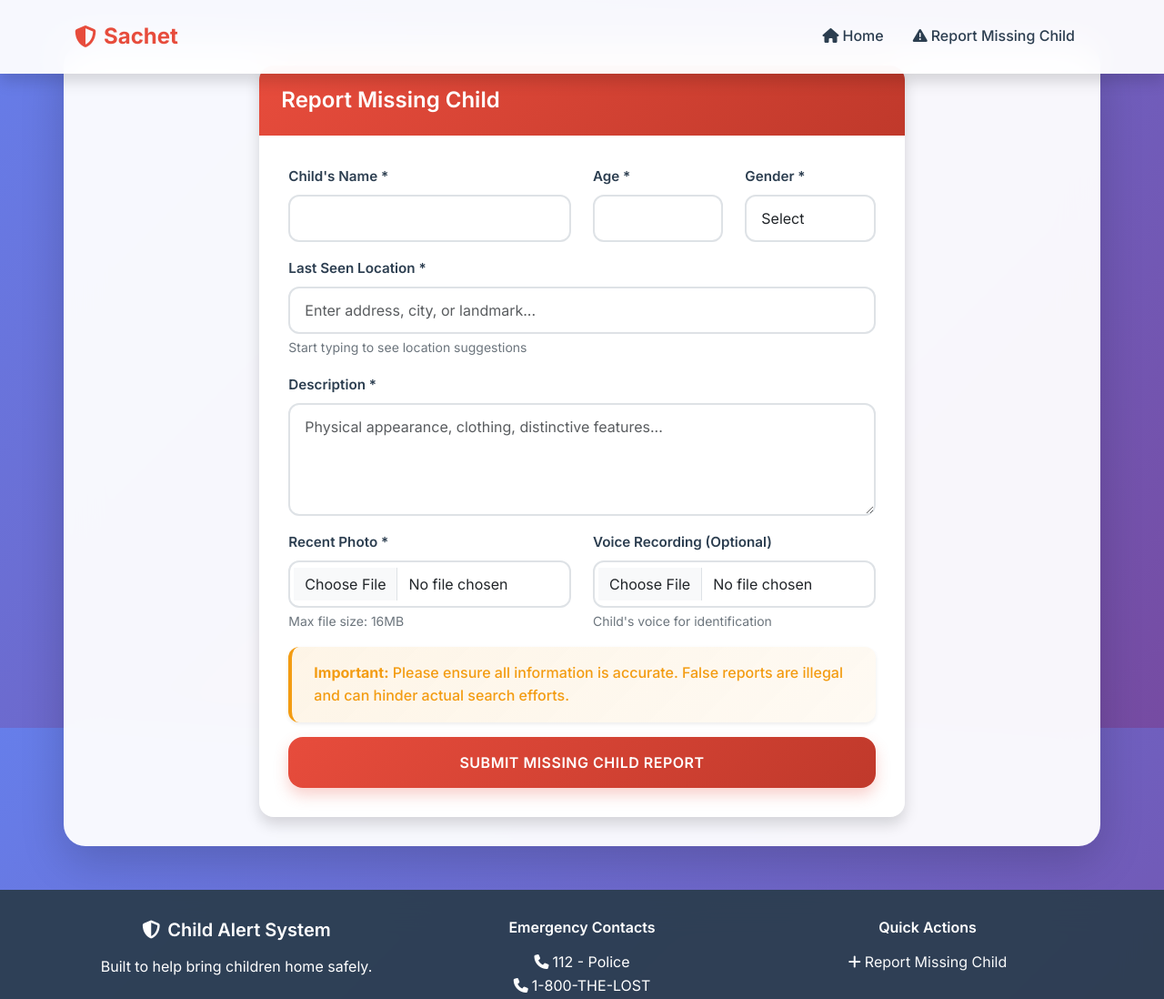
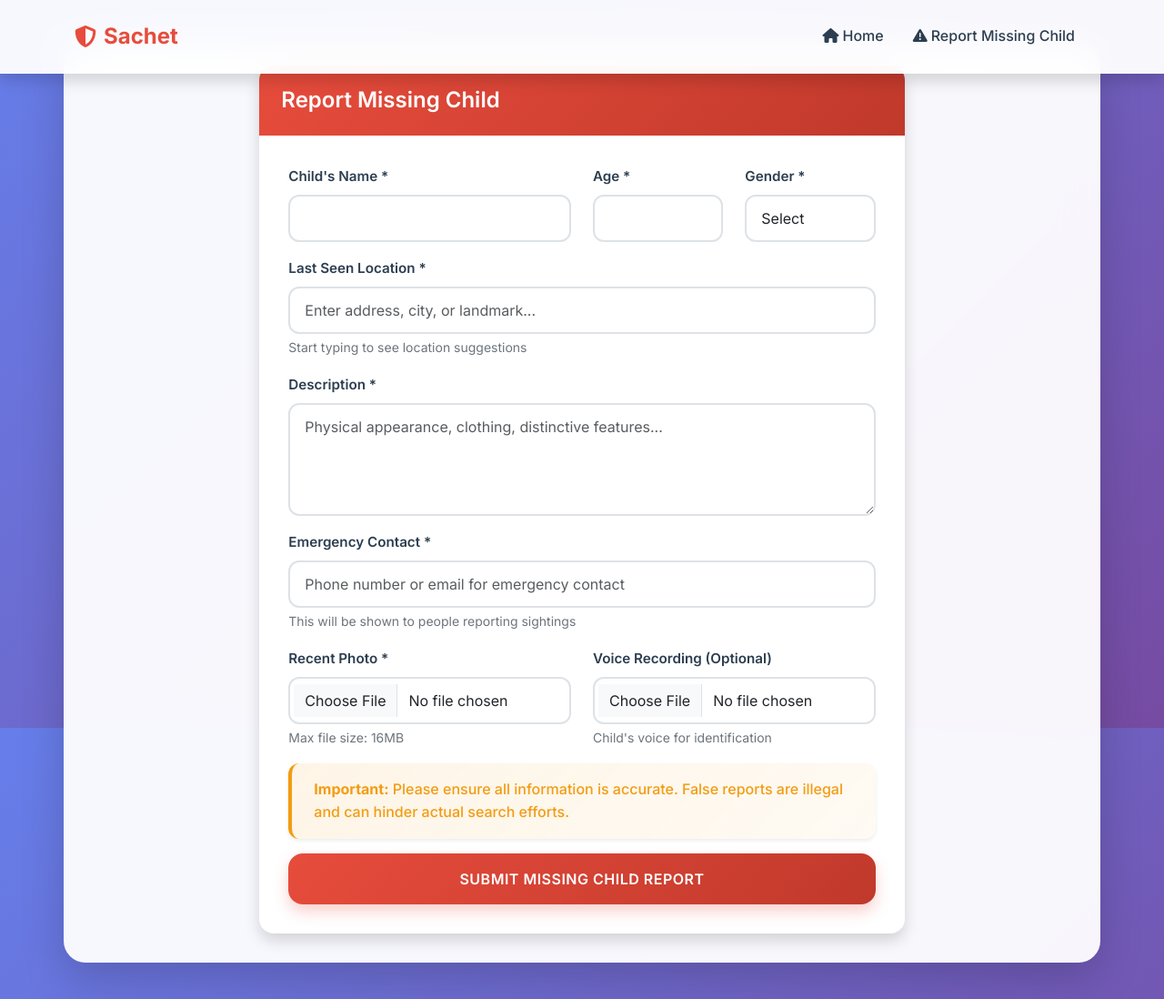
Before and after one commit to Harshil089/Sachet, a Flask app: page /report in a window 1280 px wide. Shown: the top 1098 px of the page at 91% size. Run offline with Flask 3, Linux system fonts and the light colour scheme; some libraries are stand-ins or nearby versions.

Commit message:
Add emergency contact field to missing child reports
Co-authored-by: mirelip911 <mirelip911@kwifa.com>

```diff
--- a/app.py
+++ b/app.py
@@ -108,6 +108,7 @@ class MissingChild(db.Model):
     description = db.Column(db.Text, nullable=False)
     photo_filename = db.Column(db.String(500))  # Increased length for URLs
     audio_filename = db.Column(db.String(500))  # Increased length for URLs
+    emergency_contact = db.Column(db.String(100))  # Emergency contact phone/email
     date_reported = db.Column(db.DateTime, default=datetime.utcnow)
     status = db.Column(db.String(20), default='missing')
     sightings = db.relationship('Sighting', backref='missing_child', lazy=True)
@@ -703,6 +704,7 @@ def report_missing():
         gender = request.form['gender']
         location = request.form['location']
         description = request.form['description']
+        emergency_contact = request.form['emergency_contact']
 
         lat, lng = get_location_coordinates(location)
 
@@ -767,7 +769,8 @@ def report_missing():
             last_seen_lng=lng,
             description=description,
             photo_filename=photo_url,
-            audio_filename=audio_url
+            audio_filename=audio_url,
+            emergency_contact=emergency_contact
         )
 
         db.session.add(missing_child)
--- a/templates/admin/case_detail.html
+++ b/templates/admin/case_detail.html
@@ -62,6 +62,9 @@
                 <p><strong>Last Seen:</strong> {{ child.last_seen_location }}</p>
                 <p><strong>Reported:</strong> {{ child.date_reported.strftime('%B %d, %Y at %I:%M %p') }}</p>
                 <p><strong>Description:</strong> {{ child.description }}</p>
+                {% if child.emergency_contact %}
+                <p><strong>Emergency Contact:</strong> {{ child.emergency_contact }}</p>
+                {% endif %}
 
                 {% if child.audio_filename %}
                 <div class="mt-3">
--- a/templates/case_detail.html
+++ b/templates/case_detail.html
@@ -45,6 +45,9 @@
                 <p><strong>Last Seen:</strong> {{ child.last_seen_location }}</p>
                 <p><strong>Reported:</strong> {{ child.date_reported.strftime('%B %d, %Y at %I:%M %p') }}</p>
                 <p><strong>Description:</strong> {{ child.description }}</p>
+                {% if child.emergency_contact %}
+                <p><strong>Emergency Contact:</strong> {{ child.emergency_contact }}</p>
+                {% endif %}
 
                 {% if child.audio_filename %}
                 <div class="mt-3">
--- a/templates/found.html
+++ b/templates/found.html
@@ -36,6 +36,9 @@
                             <p><strong>Gender:</strong> {{ child.gender }}</p>
                             <p><strong>Last Seen:</strong> {{ child.last_seen_location }}</p>
                             <p><strong>Description:</strong> {{ child.description }}</p>
+                            {% if child.emergency_contact %}
+                            <p><strong>Emergency Contact:</strong> {{ child.emergency_contact }}</p>
+                            {% endif %}
 
                             {% if child.audio_filename %}
                             <div class="mt-3">
--- a/templates/report.html
+++ b/templates/report.html
@@ -50,6 +50,13 @@
                         <label for="description" class="form-label">Description *</label>
                         <textarea class="form-control" id="description" name="description" rows="4" required
                                   placeholder="Physical appearance, clothing, distinctive features..."></textarea>
+                    </div>
+
+                    <div class="mb-3">
+                        <label for="emergency_contact" class="form-label">Emergency Contact *</label>
+                        <input type="text" class="form-control" id="emergency_contact" name="emergency_contact" required
+                               placeholder="Phone number or email for emergency contact">
+                        <div class="form-text">This will be shown to people reporting sightings</div>
                     </div>
 
                     <div class="row">
```
